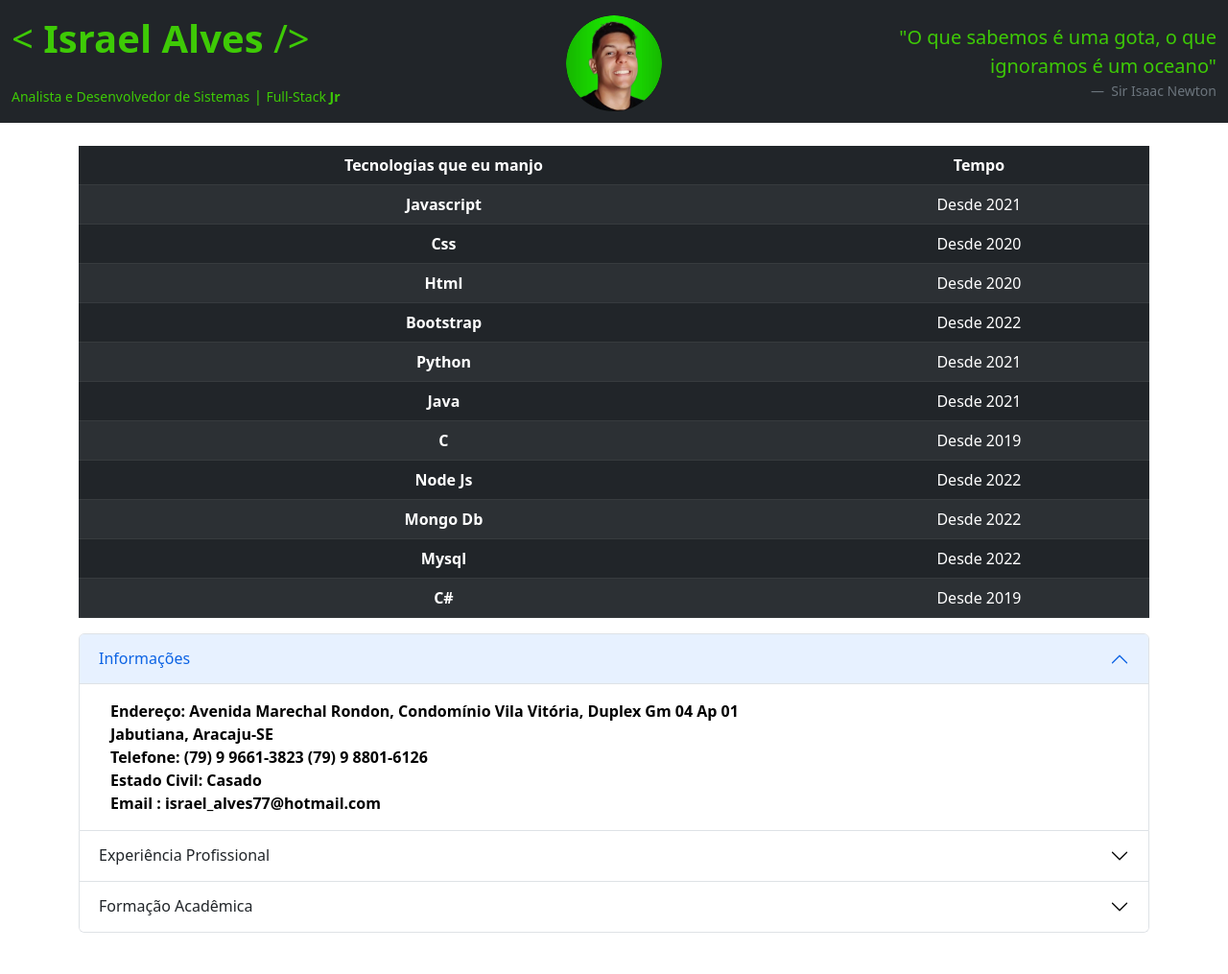
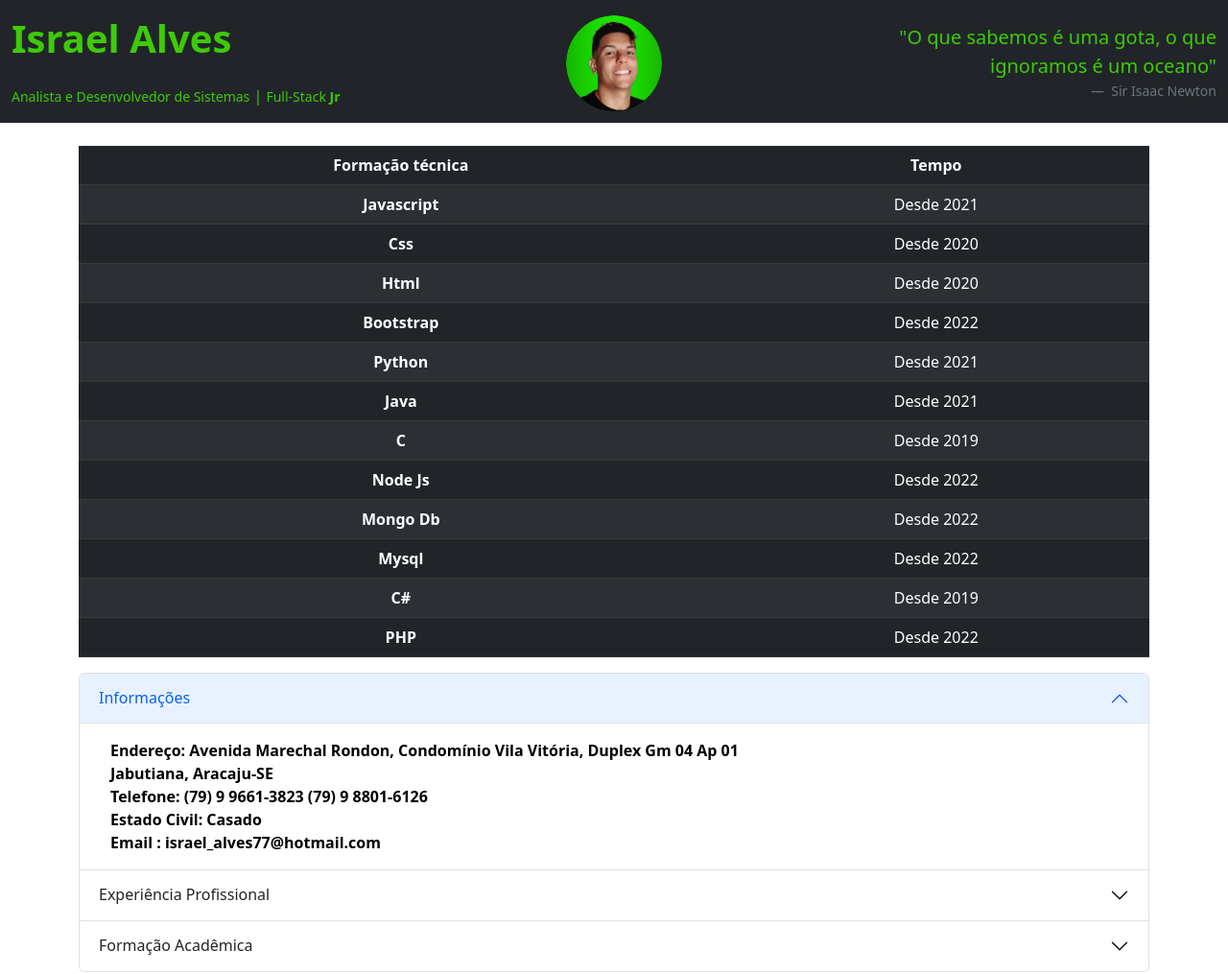
Before and after one commit to Khaldewey/site-pessoal, a plain HTML site: page bootstrap pages/curriculo.html in a window 1280 px wide. Shown: the top 1015 px of the page at 96% size. Drawn offline with Linux system fonts and the light colour scheme.

Commit message:
atualização2

```diff
--- a/bootstrap pages/curriculo.html
+++ b/bootstrap pages/curriculo.html
@@ -18,8 +18,8 @@
 
       <div class="col-4 ">
         <p>
-        <h1 class="mb-0 d-flex justify-content-left">&lt;&nbsp;<strong>Israel Alves</strong>&nbsp;/&gt;</h1><br><small
-          class="mt-0">Analista e Desenvolvedor de Sistemas</small> | <small>Full-Stack <b>Jr</b></small> </p>
+        <h1 class="mb-0 d-flex justify-content-left"><strong>Israel Alves</strong></h1><br><small class="mt-0">Analista
+          e Desenvolvedor de Sistemas</small> | <small>Full-Stack <b>Jr</b></small> </p>
       </div>
       <div class="col-4 mt-3 d-flex justify-content-center">
         <a href="../index.html"><img src="../img/perfilatualizado.jfif" class="fluid-img" alt="..."
@@ -43,7 +43,7 @@
     <table class="table table-dark table-striped text-center">
       <thead>
         <tr>
-          <th scope="col">Tecnologias que eu manjo</th>
+          <th scope="col">Formação técnica</th>
           <th scope="col">Tempo</th>
 
         </tr>
@@ -102,6 +102,11 @@
         <tr>
           <th scope="row">C#</th>
           <td colspan="2">Desde 2019</td>
+
+        </tr>
+        <tr>
+          <th scope="row">PHP</th>
+          <td colspan="2">Desde 2022</td>
 
         </tr>
       </tbody>
```
Also changed, not shown: bootstrap pages/projetos.html (+1 -1 lines).
